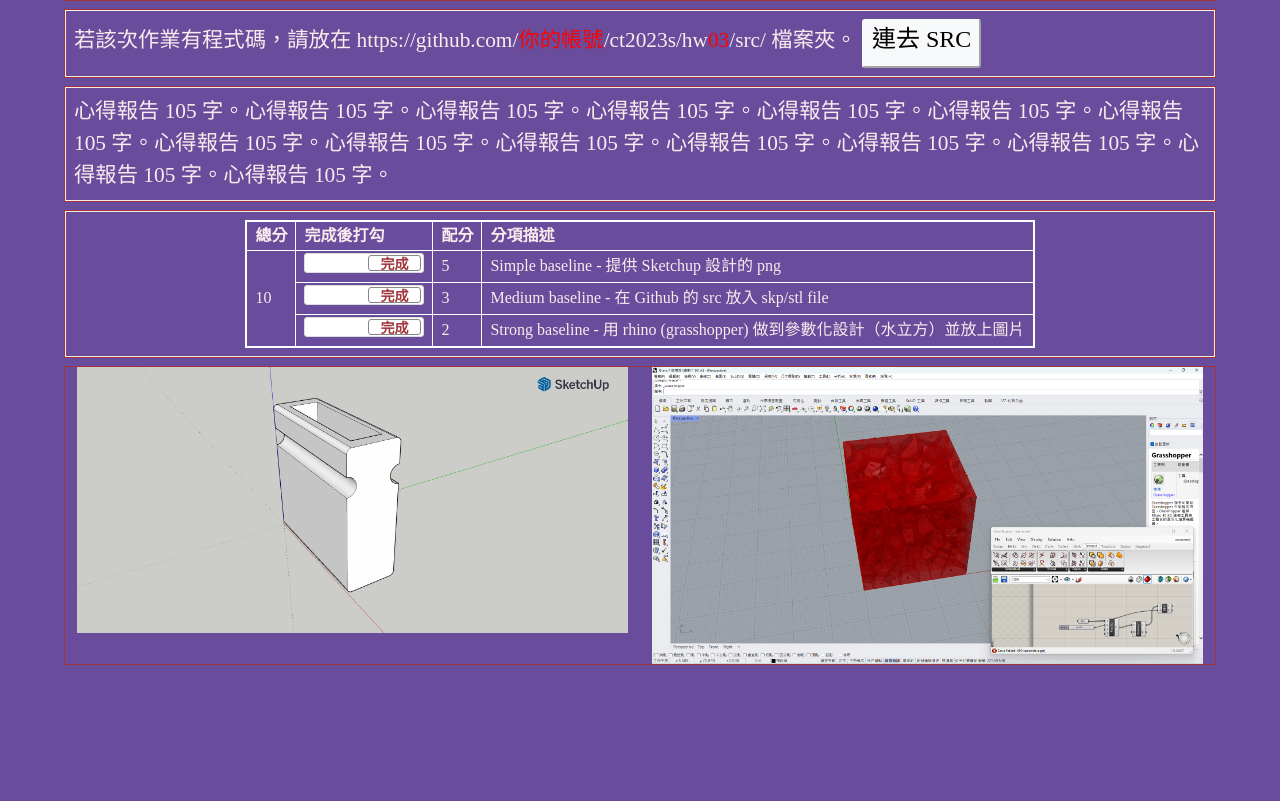
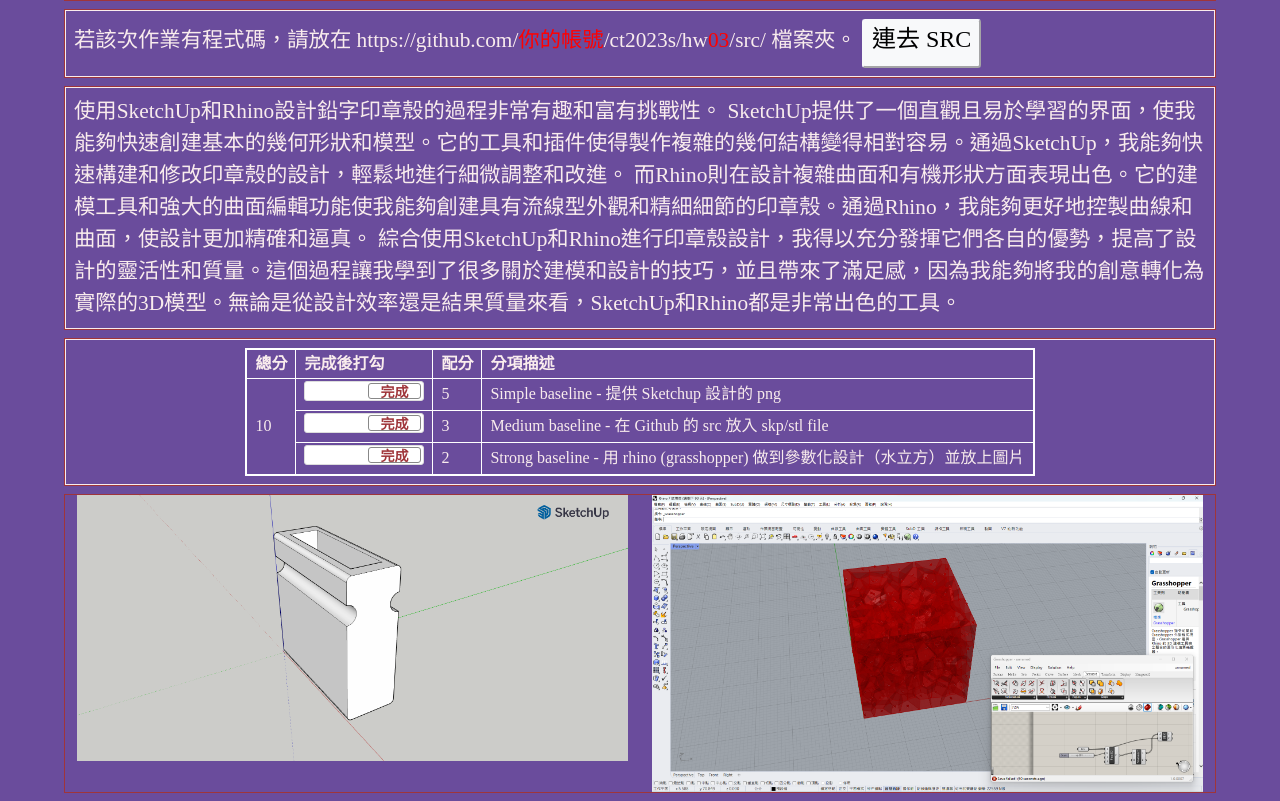
Before and after one commit to yoyotsao/ct2023s, a plain HTML site: page hw03/index.html in a window 1280 px wide. Shown: the part 83-884 px from the top of the page. Before the commit the page ends 800 px from the top, so only its background shows below. Drawn offline with nearby package versions, Linux system fonts and the light colour scheme.

Commit message:
Update index.html

```diff
--- a/hw03/index.html
+++ b/hw03/index.html
@@ -184,7 +184,11 @@
   <!-- ------------------------------------------------>
   <div class="row hw12">
     <div class="col-md-12 twenty">
-      心得報告 105 字。心得報告 105 字。心得報告 105 字。心得報告 105 字。心得報告 105 字。心得報告 105 字。心得報告 105 字。心得報告 105 字。心得報告 105 字。心得報告 105 字。心得報告 105 字。心得報告 105 字。心得報告 105 字。心得報告 105 字。心得報告 105 字。
+      使用SketchUp和Rhino設計鉛字印章殼的過程非常有趣和富有挑戰性。 SketchUp提供了一個直觀且易於學習的界面，使我能夠快速創建基本的幾何形狀和模型。它的工具和插件使得製作複雜的幾何結構變得相對容易。通過SketchUp，我能夠快速構建和修改印章殼的設計，輕鬆地進行細微調整和改進。
+
+而Rhino則在設計複雜曲面和有機形狀方面表現出色。它的建模工具和強大的曲面編輯功能使我能夠創建具有流線型外觀和精細細節的印章殼。通過Rhino，我能夠更好地控製曲線和曲面，使設計更加精確和逼真。
+
+綜合使用SketchUp和Rhino進行印章殼設計，我得以充分發揮它們各自的優勢，提高了設計的靈活性和質量。這個過程讓我學到了很多關於建模和設計的技巧，並且帶來了滿足感，因為我能夠將我的創意轉化為實際的3D模型。無論是從設計效率還是結果質量來看，SketchUp和Rhino都是非常出色的工具。
     </div>
   </div>
 
```
